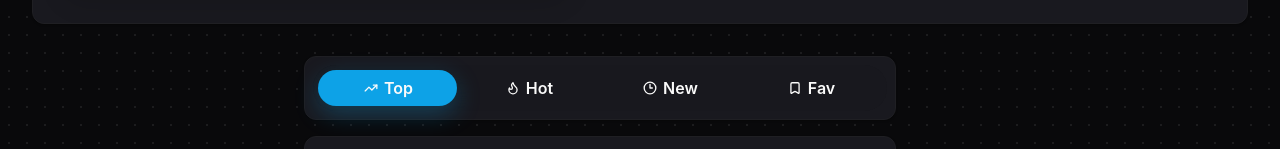
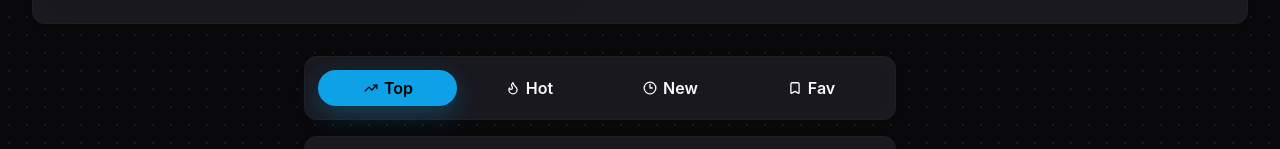
Before and after one commit to contactcreateconomy/CEMVP, a Next.js app in the folder apps/forum/: page /feed in a window 1280 px wide. Shown: the part 478-627 px from the top of the page. Built offline with nearby package versions, Linux system fonts and the light colour scheme; no server answers; what @convex-dev/auth would draw is missing.

Commit message:
fix(forum): blue active sidebar items and black active sort text in dark mode

```diff
--- a/apps/forum/src/components/feed/trend-sorter.tsx
+++ b/apps/forum/src/components/feed/trend-sorter.tsx
@@ -39,7 +39,7 @@ export function TrendSorter() {
               key={key}
               href={`${pathname}?${next.toString()}`}
               className="flex h-9 items-center justify-center gap-1.5 rounded-full text-base font-semibold transition-colors duration-200"
-              style={{ color: "var(--text-primary)" }}
+              style={{ color: isActive ? "black" : "var(--text-primary)" }}
             >
               <Icon className="h-3.5 w-3.5" strokeWidth={2.25} />
               <span>{label}</span>
--- a/apps/forum/src/components/layout/left-sidebar.tsx
+++ b/apps/forum/src/components/layout/left-sidebar.tsx
@@ -106,7 +106,7 @@ export function LeftSidebar() {
                   key={key}
                   href={href}
                   className="relative z-10 flex h-10 w-full items-center gap-2.5 rounded-full px-3 text-sm font-semibold transition-colors duration-200 hover:bg-bg-overlay/55"
-                  style={{ color: "var(--text-primary)" }}
+                  style={{ color: isActive ? "var(--brand-primary)" : "var(--text-primary)" }}
                 >
                   <Icon className={cn("h-4 w-4", isActive && "scale-105")} strokeWidth={2.5} />
                   <span>{label}</span>
```
